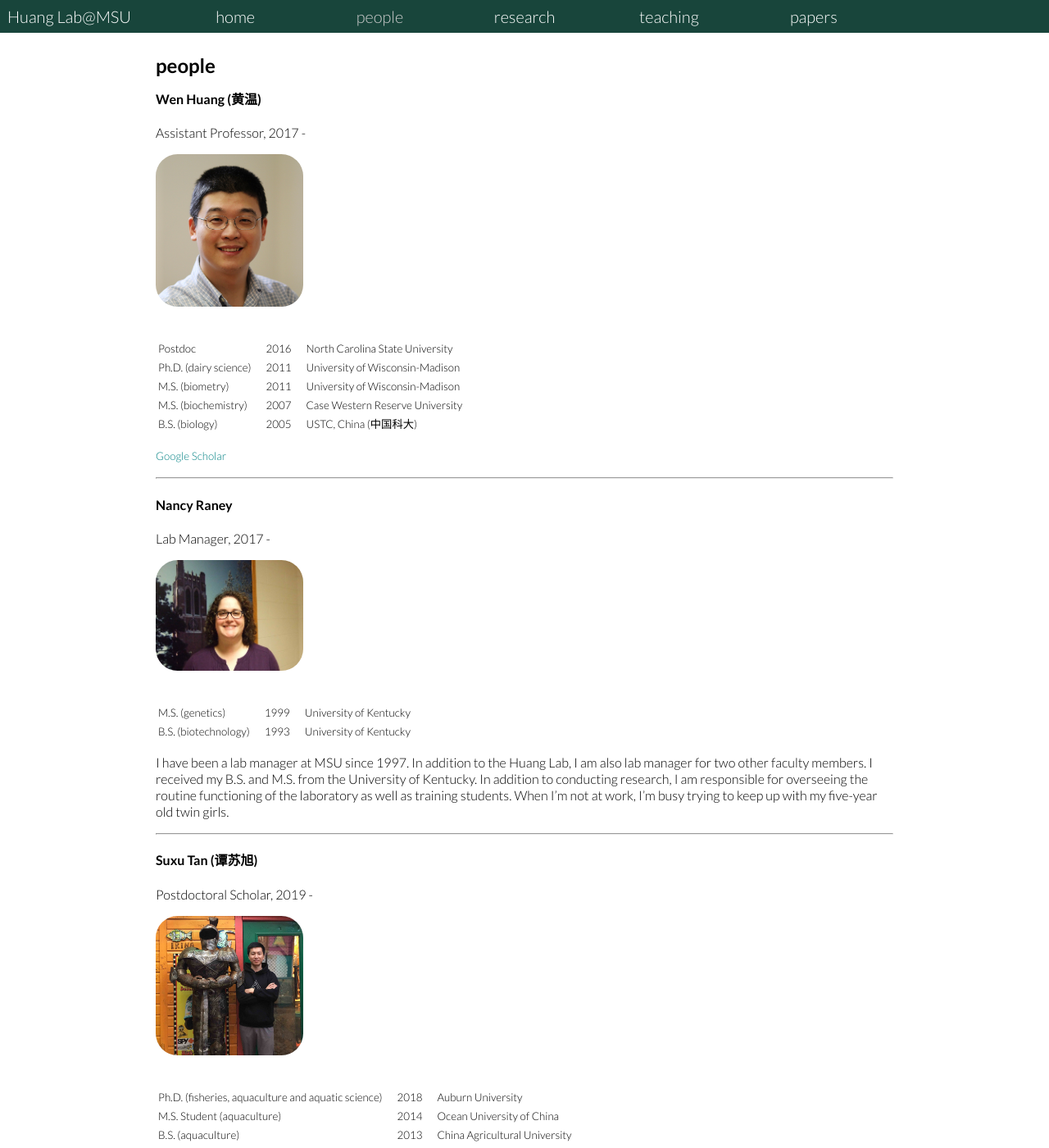
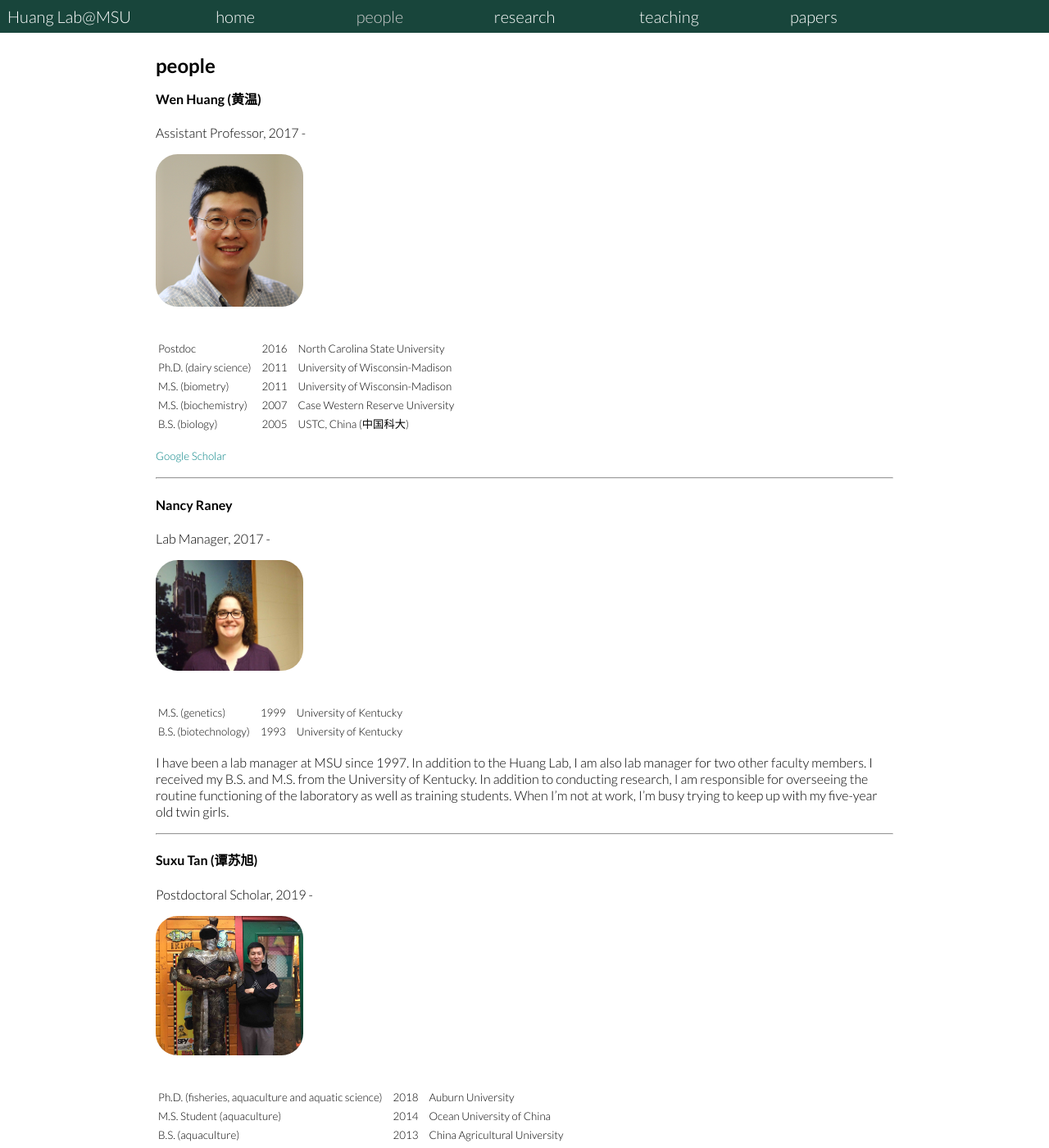
Before and after one commit to qgg-lab/qgg-lab.github.io, a Jekyll site: the page built from _pages/people.md, in a window 1280 px wide and 1400 px high. Shown: the whole window at 82% size. Built offline with Jekyll 4.4.1, drawn with Linux system fonts in a browser that asks for light colours; some web fonts are replaced.

Commit message:
april 2020 update

```diff
--- a/_pages/people.md
+++ b/_pages/people.md
@@ -126,7 +126,7 @@ I am seeking my bachelor's degree in Animal Science at Michigan State University
 ## Alumni
 
 | Name | Role | Tenure | Present |
-|-|-|-|-|
+|----|----|----|----|
 | Eric Chen | Okemos High School Student | 2018-2019 | |
 | Tim Cook | Undergraduate Student | 2019-2019 | |
 | Rongrong Ding | Visiting Student | 2018-2019 | Ph.D. Student, South China Agricultural University, China |
--- a/css/minimal.css
+++ b/css/minimal.css
@@ -201,7 +201,7 @@ ul.nav li a.active {
 }
 
 th, td {
-    padding-right: 15px;
+    padding-right: 10px;
     padding-top: 0px;
     padding-bottom: 0px;
     vertical-align: top;
```
